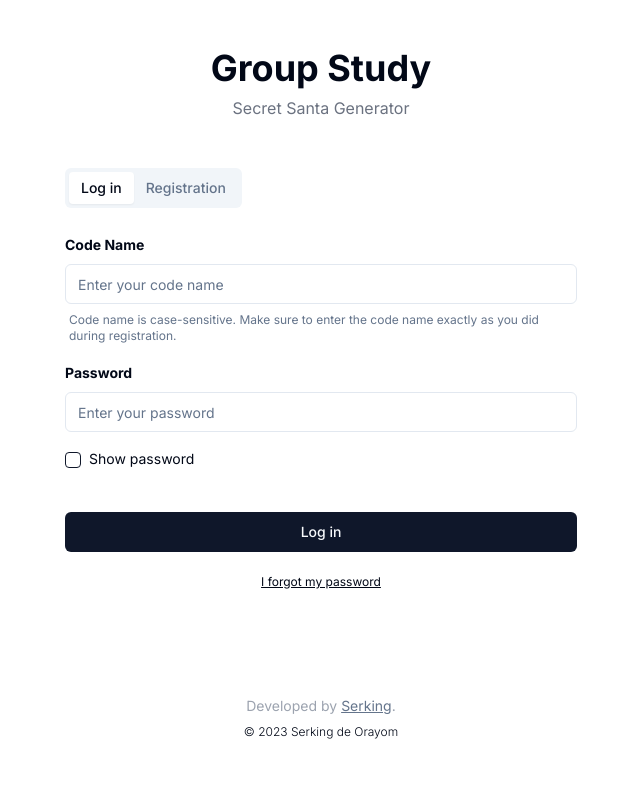
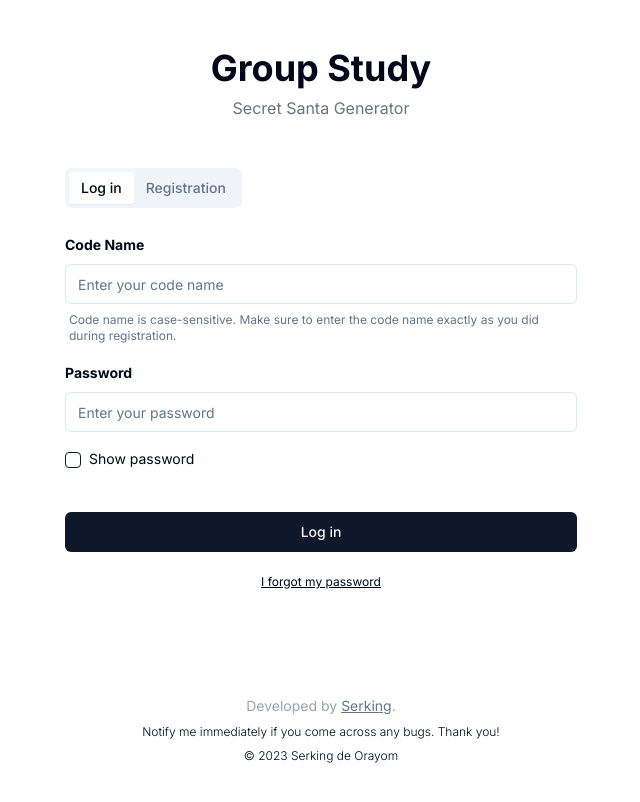
Before and after one commit to kingdeorayom/group-study-secret-santa, a Next.js app: page / in a window 1280 px wide. Shown: the whole page, without its empty margins (319-959 px from the left). Built offline with nearby package versions, Linux system fonts and the light colour scheme.

Commit message:
update: footnote

```diff
--- a/components/layout/Footer.js
+++ b/components/layout/Footer.js
@@ -16,6 +16,7 @@ const Footer = () => {
                 .
             </h6>
             {/* <p className='font-light text-xs'>&copy; 2023 Serking de Orayom</p> */}
+            <p className='font-light text-xs'>Notify me immediately if you come across any bugs. Thank you!</p>
             <p className='font-light text-xs'>&copy; {new Date().getFullYear()} Serking de Orayom</p>
         </footer>
     )
```
